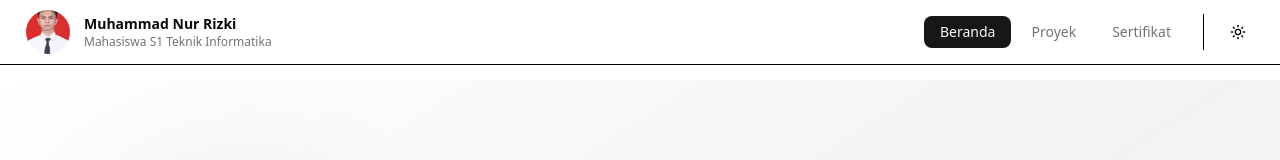
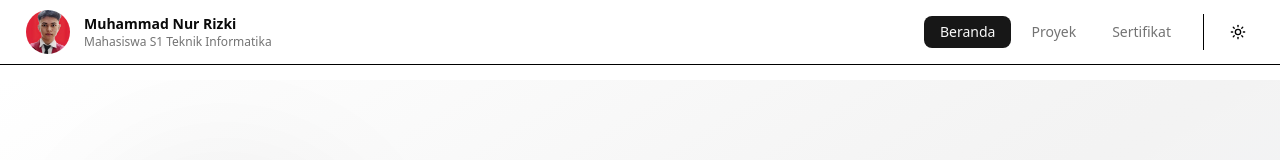
Before and after one commit to MuhammadNurRizki07/Web-Portofolio, a Next.js app: page / in a window 1280 px wide. Shown: the top 160 px of the page. Built offline with nearby package versions, Linux system fonts and the light colour scheme.

Commit message:
Update top-navigation.tsx

```diff
--- a/components/top-navigation.tsx
+++ b/components/top-navigation.tsx
@@ -55,7 +55,7 @@ export function TopNavigation() {
           <div className="flex items-center space-x-3">
             <div className="relative w-12 h-12">
               <Image
-                src="/1.jpg"
+                src="/Riski.jpeg"
                 alt="Muhammad Nur Rizki"
                 fill
                 className="rounded-full object-cover border-2 border-primary/20"
```
